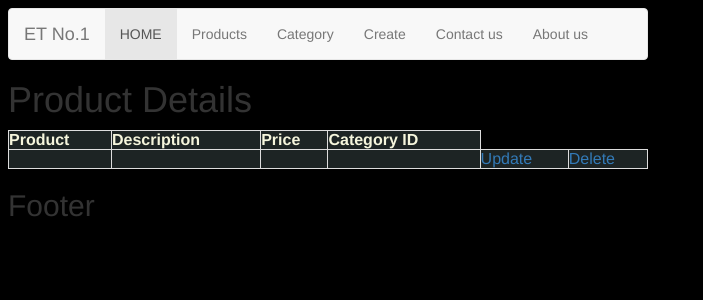
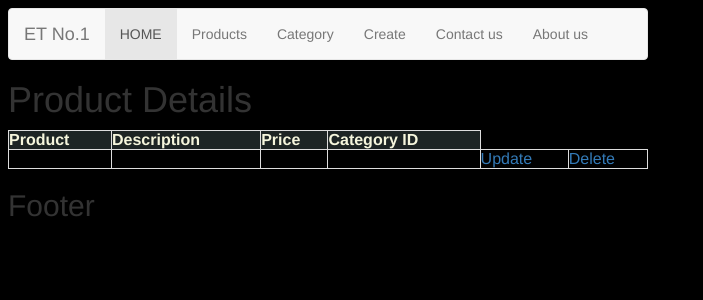
Before and after one commit to rralph091/apitest, a PHP site: page /product-details.php?id=1 in a window 1280 px wide. Shown: the top 300 px of the page, without its empty margins (0-703 px from the left). Run offline with PHP 8.4, Linux system fonts and the light colour scheme; data that the repository does not hold is empty.

Commit message:
Update style.css

```diff
--- a/style.css
+++ b/style.css
@@ -59,7 +59,7 @@ input[type=submit]:hover {
   padding: 8px;
   }
 
-  tr:nth-child(even){background-color: #1d2424}
+  tr:nth-child(odd){background-color: #1d2424}
 
   th {
   padding-top: 12px;
```
